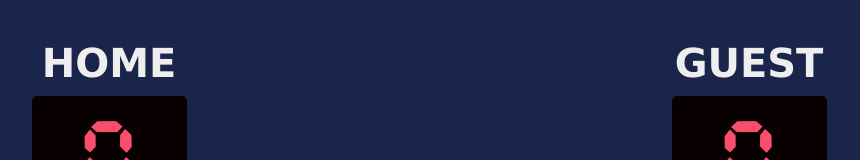
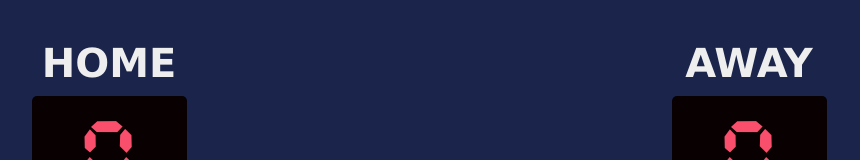
Before and after one commit to jupa-aguilar/scoreboard, a website built with Vite: page index.html in a window 1280 px wide. Shown: the top 160 px of the page, without its empty margins (211-1071 px from the left). Built offline with nearby package versions, Linux system fonts and the light colour scheme.

Commit message:
Change the "Guest" header to read "Away"

```diff
--- a/index.html
+++ b/index.html
@@ -19,7 +19,7 @@
             </div>
             <div>
                 <div>
-                    <h3 class="score-title">GUEST</h3>
+                    <h3 class="score-title">AWAY</h3>
                 </div>
                 <div class="counter">
                     <span id="guest-counter"></span>
```
